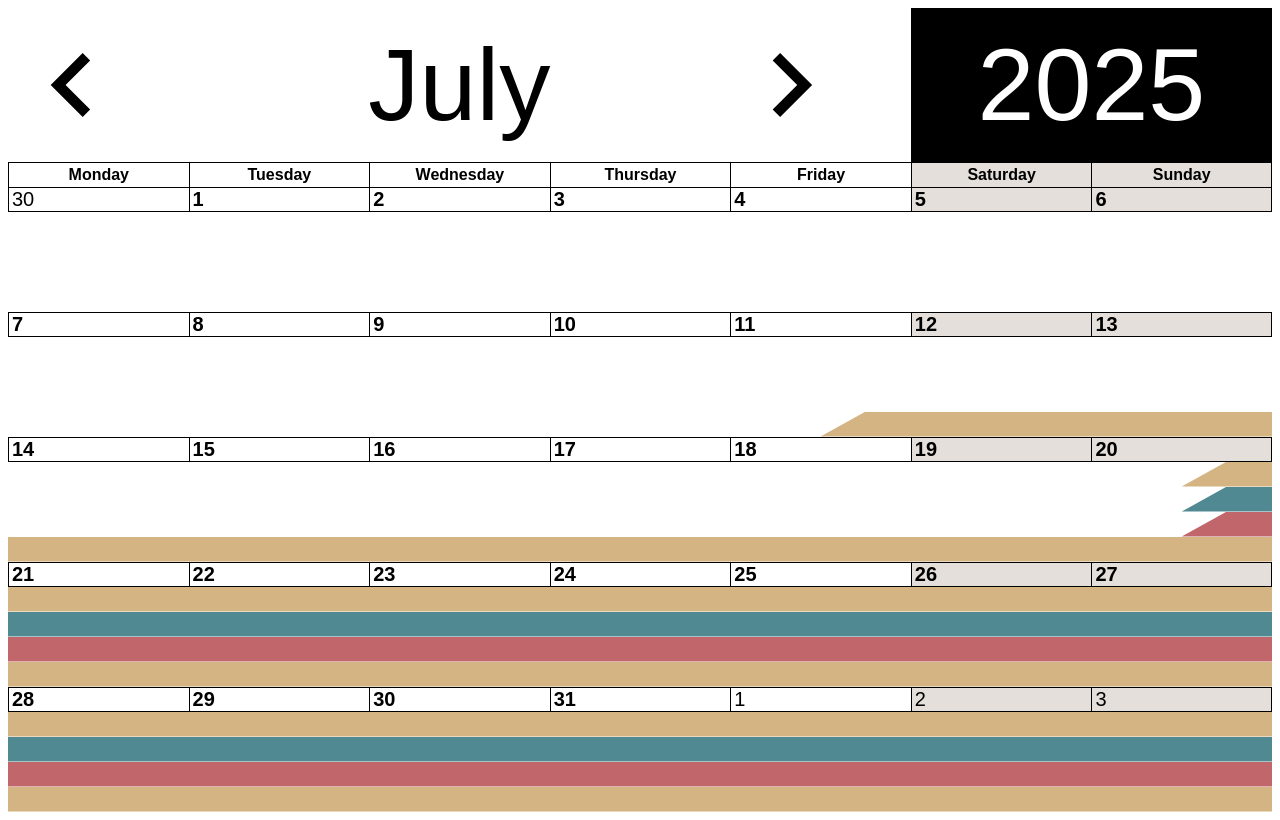
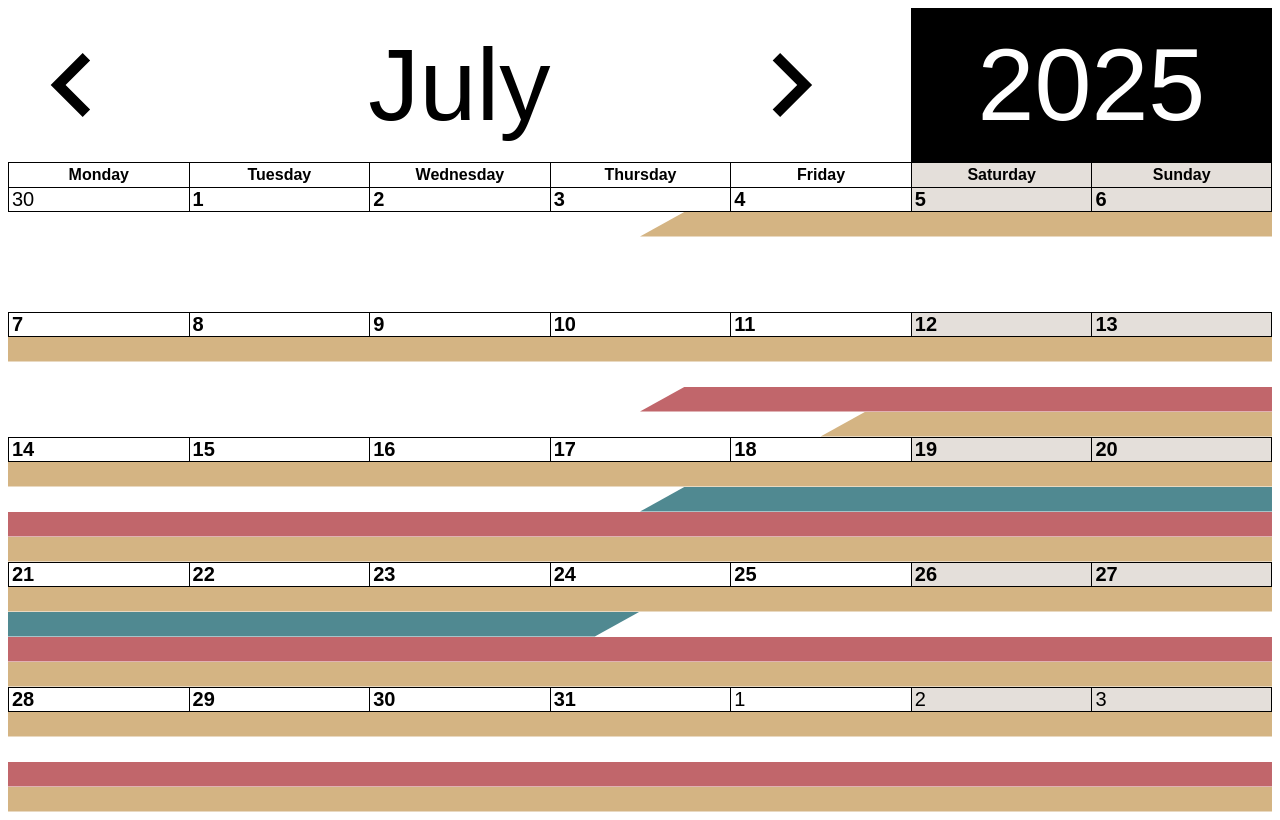
Before and after one commit to Lep333/guest_calendar, a Vue app: page / in a window 1280 px wide. Built offline with nearby package versions, Linux system fonts and the light colour scheme.

Commit message:
Added events on date change.

```diff
--- a/dev/App.vue
+++ b/dev/App.vue
@@ -1,18 +1,35 @@
 <template>
   <div>
     <GuestCalendar
-      :events="[
-        {id: 2, room: 1, start: new Date(2025, 6, 20), end: new Date(2025, 7, 22)},
-        {id: 4, room: 3, start: new Date(2025, 6, 20), end: new Date(2025, 7, 22)},
-        {id: 3, room: 2, start: new Date(2025, 6, 20), end: new Date(2025, 7, 24)},
-        {id: 5, room: 4, start: new Date(), end: new Date(2025, 7, 25)},
-      ]"
+      :events="events"
       :start-of-the-week="1"
       :time-slots="4"
+      @calendar-date-change="(year, month) => hey(year, month)"
     />
   </div>
 </template>
 
-<script lang="ts" setup>
+<script lang="ts">
+import { defineComponent } from 'vue'
 import GuestCalendar from '../src/GuestCalendar.vue';
+
+export default defineComponent ({
+  name: "App",
+  components: { GuestCalendar },
+  data() {
+    return {
+      events: [
+          {id: 2, room: 1, start: new Date(2025, 6, 3), end: new Date(2025, 7, 22)},
+          {id: 4, room: 3, start: new Date(2025, 6, 10), end: new Date(2025, 7, 15)},
+          {id: 3, room: 2, start: new Date(2025, 6, 17), end: new Date(2025, 6, 24)},
+          {id: 5, room: 4, start: new Date(), end: new Date(2025, 7, 25)},
+      ]
+    }
+  },
+  methods: {
+    hey(year: number, month: number) {
+      this.events.push({id: 2, room: 3, start: new Date(year, month, month + 1), end: new Date(year, month, month + 3)})
+    }
+  }
+})
 </script>
--- a/src/GuestCalendar.vue
+++ b/src/GuestCalendar.vue
@@ -37,7 +37,7 @@
         v-for="event in setCalEvents"
         :key="event.id"
         class="event"
-        :class="'room' + (event.room % 3 + 1)"
+        :class="`room${(event.room - 1) % 3 + 1}`"
         :style="getEventStyle(event)"
         @click="setSelectedEvent($event, event)"
       />
@@ -99,19 +99,21 @@ export default {
       default: 1, // "Monday"
     },
   },
-  setup() {
+  emits: ["calendar-date-change"],
+  setup(props, { emit }) {
     let currYear = ref(new Date().getFullYear());
+    let currMonth = ref(new Date().getMonth());
 
     function changeYear(year: number) {
       currYear.value = year;
+      emit("calendar-date-change", currYear.value, currMonth.value);
     }
 
     provide("set-year", changeYear);
-    return { currYear };
+    return { currYear, currMonth };
   },
   data() {
     return {
-      currMonth: new Date().getMonth(),
       selectedEvent : null,
       x: 0,
       y: 0,
@@ -172,11 +174,9 @@ export default {
         for (let i = 0; i < this.getDays.length / 7; i++) {
           let startOfWeek = this.getDays[i * 7];
           let endOfWeek = new Date(startOfWeek.getFullYear(), startOfWeek.getMonth(), startOfWeek.getDate() + 7);
-          console.log(endOfWeek);
           let startWeek = false;
 
           if (event.start < endOfWeek && event.end >= startOfWeek) {
-            console.log("oi");
             let startSlot;
             let duration;
             let endWeek;
@@ -269,6 +269,7 @@ export default {
       } else {
         this.currMonth--;
       }
+      this.$emit("calendar-date-change", this.currYear, this.currMonth);
     },
     goToNextMonth() {
       if (this.currMonth == 11) {
@@ -277,6 +278,7 @@ export default {
       } else {
         this.currMonth++;
       }
+      this.$emit("calendar-date-change", this.currYear, this.currMonth);
     },
     printEvent() {
       if (this.selectedEvent == null)
@@ -334,13 +336,13 @@ span {
   height: 30;
   clip-path: var(--poly);
 }
-.room1 {
+.room0 {
   background-color: #c1666b;
 }
-.room2 {
+.room1 {
   background-color: #d4b483;
 }
-.room3 {
+.room2 {
   background-color: #508991;
 }
 .monthCaption {
```
Also changed, not shown: .eslintrc.js, 1 other file (tests, documents, lock files or other folders).
